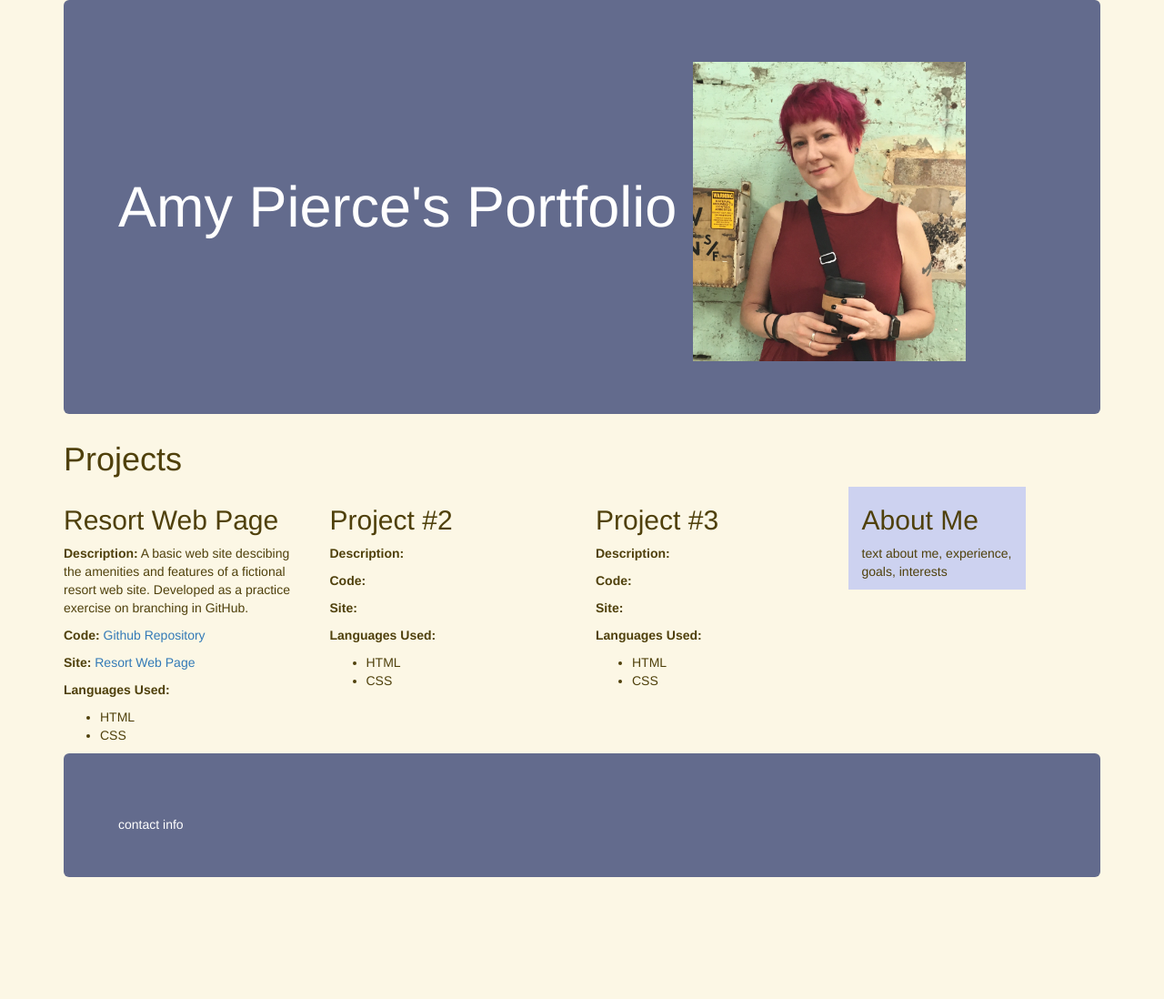
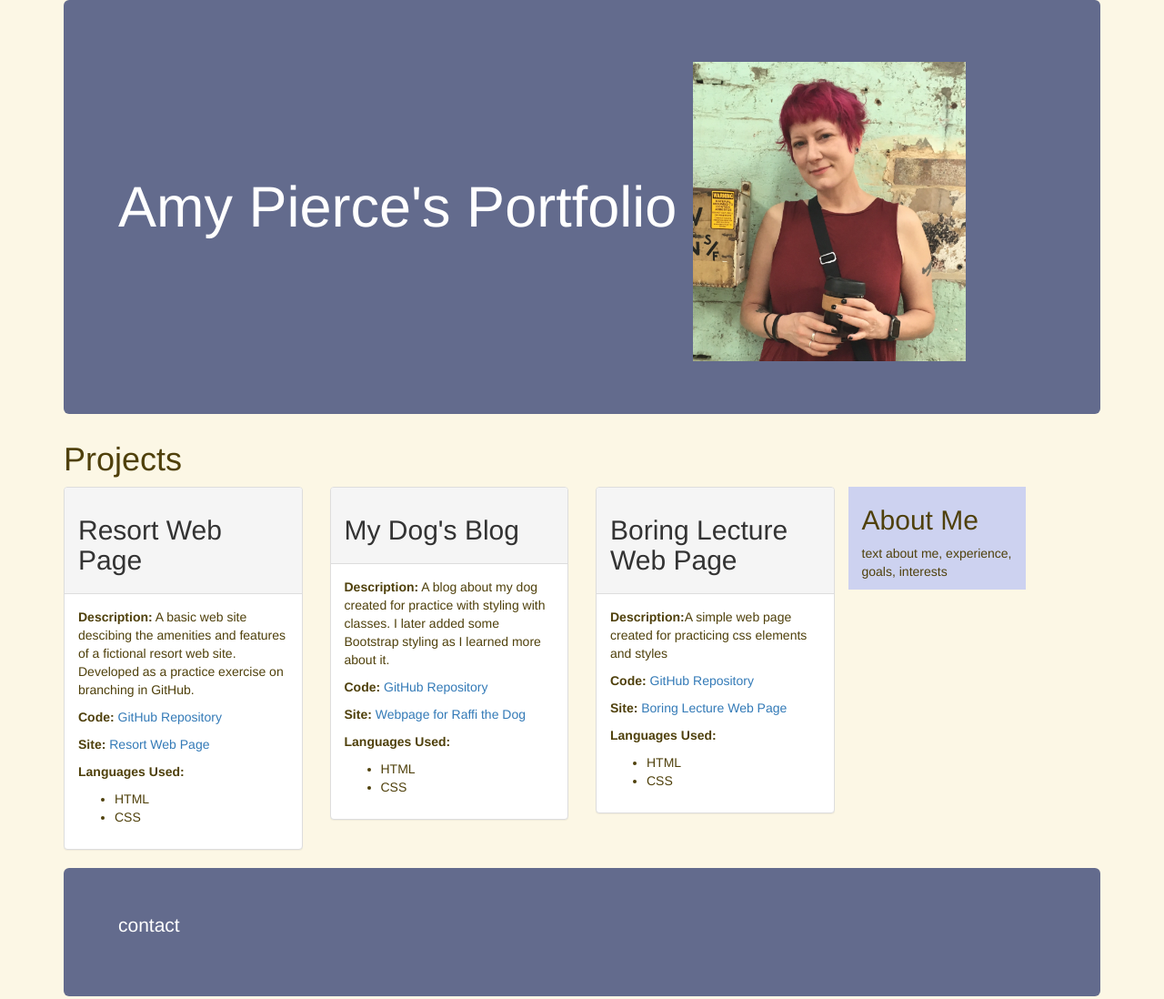
Before and after one commit to amypierce/portfolio, a plain HTML site: page index.html in a window 1280 px wide. Shown: the whole page at 91% size. Before the commit the page ends 994 px from the top, so only its background shows below. Drawn offline with Linux system fonts and the light colour scheme.

Commit message:
Add panels with headers to first three columns of projects.

```diff
--- a/index.html
+++ b/index.html
@@ -8,15 +8,18 @@
     <body>
         <div class="container">
             <div class="jumbotron">
-                <h1>Amy Pierce's Portfolio <img src="img/Amy.jpg" width="20px"></h1>
+                <h1>Amy Pierce's Portfolio <img src="img/Amy.jpg" width="20px" padding="2px" margin=2px></h1>
             </div>
-
                 <h1>Projects</h1>
                     <div class="row">
                         <div class="col-md-3">
+                            <div class="panel panel-default">
+                                <div class="panel-heading">
                                     <h2>Resort Web Page</h2>
+                                </div>
+                                    <div class="panel-body">
                                         <p><strong>Description:</strong> A basic web site descibing the amenities and features of a fictional resort web site. Developed as a practice exercise on branching in GitHub.</p>
-                            <p><strong>Code:</strong> <a href="https://github.com/amypierce/resort-webpage">Github Repository</a></p>
+                                        <p><strong>Code:</strong> <a href="https://github.com/amypierce/resort-webpage">GitHub Repository</a></p>
                                         <p><strong>Site:</strong> <a href="https://amypierce.github.io/resort-webpage/">Resort Web Page</a></p>
                                         <p><strong>Languages Used:</strong>
                                             <ul>
@@ -25,12 +28,18 @@
                                             </ul>
                                         </p>
                                     </div>
+                                </div>
+                            </div>
 
                         <div class="col-md-3">
-                         <h2>Project #2</h2>
-                            <p><strong>Description:</strong></p>
-                            <p><strong>Code:</strong></p>
-                            <p><strong>Site:</strong></p>
+                            <div class="panel panel-default">
+                                <div class="panel-heading">
+                                    <h2>My Dog's Blog</h2>
+                                </div>
+                                    <div class="panel-body">
+                                        <p><strong>Description:</strong> A blog about my dog created for practice with styling with classes. I later added some Bootstrap styling as I learned more about it.</p>
+                                        <p><strong>Code:</strong> <a href="https://github.com/amypierce/raffi">GitHub Repository</a></p>
+                                        <p><strong>Site:</strong> <a href="https://amypierce.github.io/raffi/">Webpage for Raffi the Dog</a></p>
                                         <p><strong>Languages Used:</strong></p>
                                         <ul>
                                             <li>HTML</li>
@@ -38,12 +47,18 @@
                                         </ul>
                                         </p>
                                     </div>
+                                </div>
+                            </div>
 
                         <div class="col-md-3">
-                        <h2>Project #3</h2>
-                            <p><strong>Description:</strong></p>
-                            <p><strong>Code:</strong></p>
-                            <p><strong>Site:</strong></p>
+                            <div class="panel panel-default">
+                                <div class="panel-heading">
+                                    <h2>Boring Lecture Web Page</h2>
+                                </div>
+                                    <div class="panel-body">
+                                        <p><strong>Description:</strong>A simple web page created for practicing css elements and styles</p>
+                                        <p><strong>Code:</strong> <a href="https://github.com/amypierce/boring-lecture">GitHub Repository</a></p>
+                                        <p><strong>Site:</strong> <a href"https://amypierce.github.io/boring-lecture/">Boring Lecture Web Page</a></p>
                                         <p><strong>Languages Used:</strong>
                                         <ul>
                                             <li>HTML</li>
@@ -51,14 +66,15 @@
                                         </ul>
                                         </p>
                                     </div>
+                                </div>
+                            </div>
 
                             <div class="col-md-2" style="background-color:rgb(205, 210, 240);">
                                 <h2>About Me</h2>
                                     <p>text about me, experience, goals, interests</p>
                             </div>
                         </div>
-            <div class="jumbotron">
-                <h3></h3>contact info</h3>
+                <div class="jumbotron"><p>contact</p>
             </div>
         </div>
     </body>
```
Lines whose indentation alone changed are shown as unchanged.
